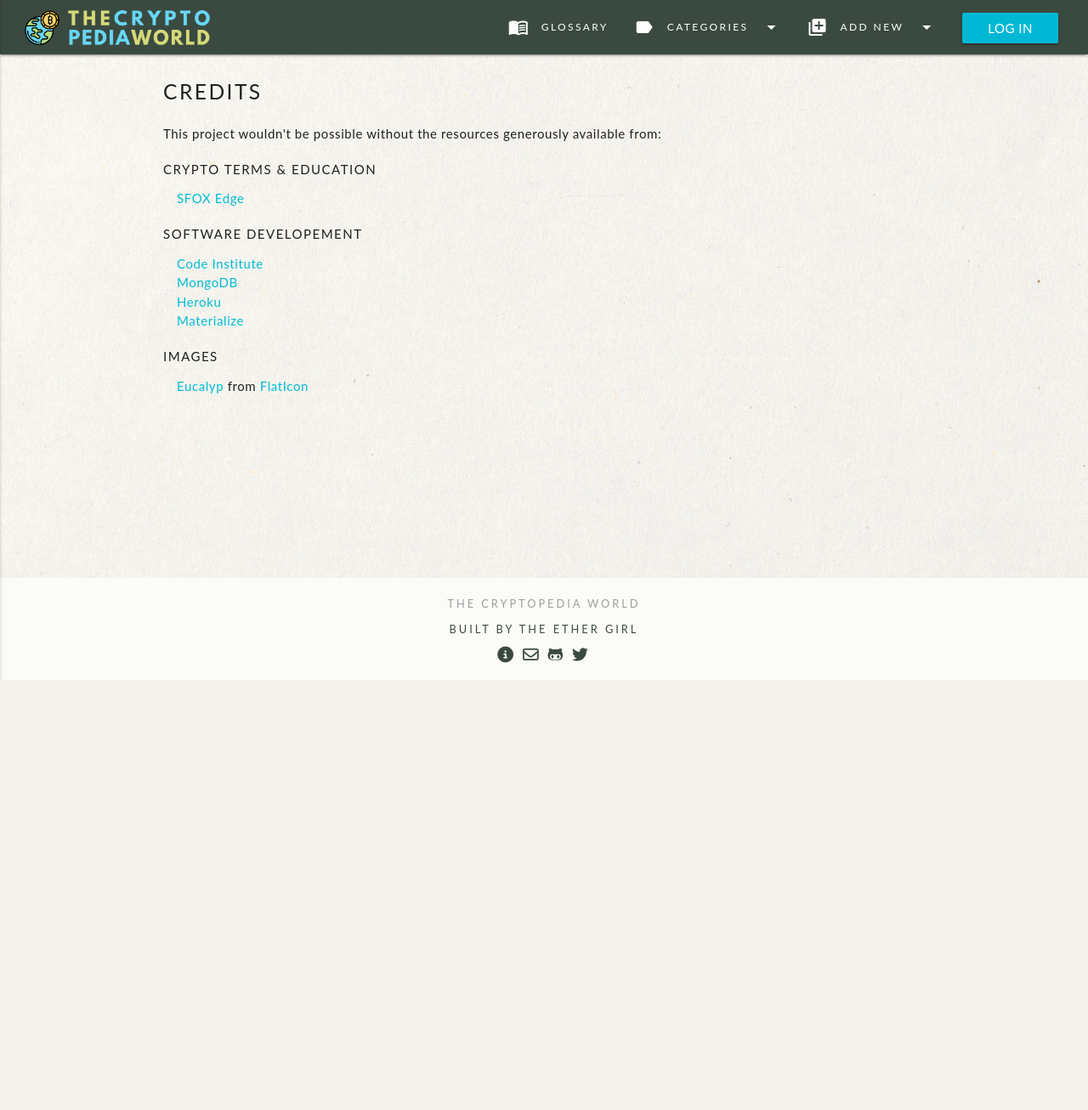
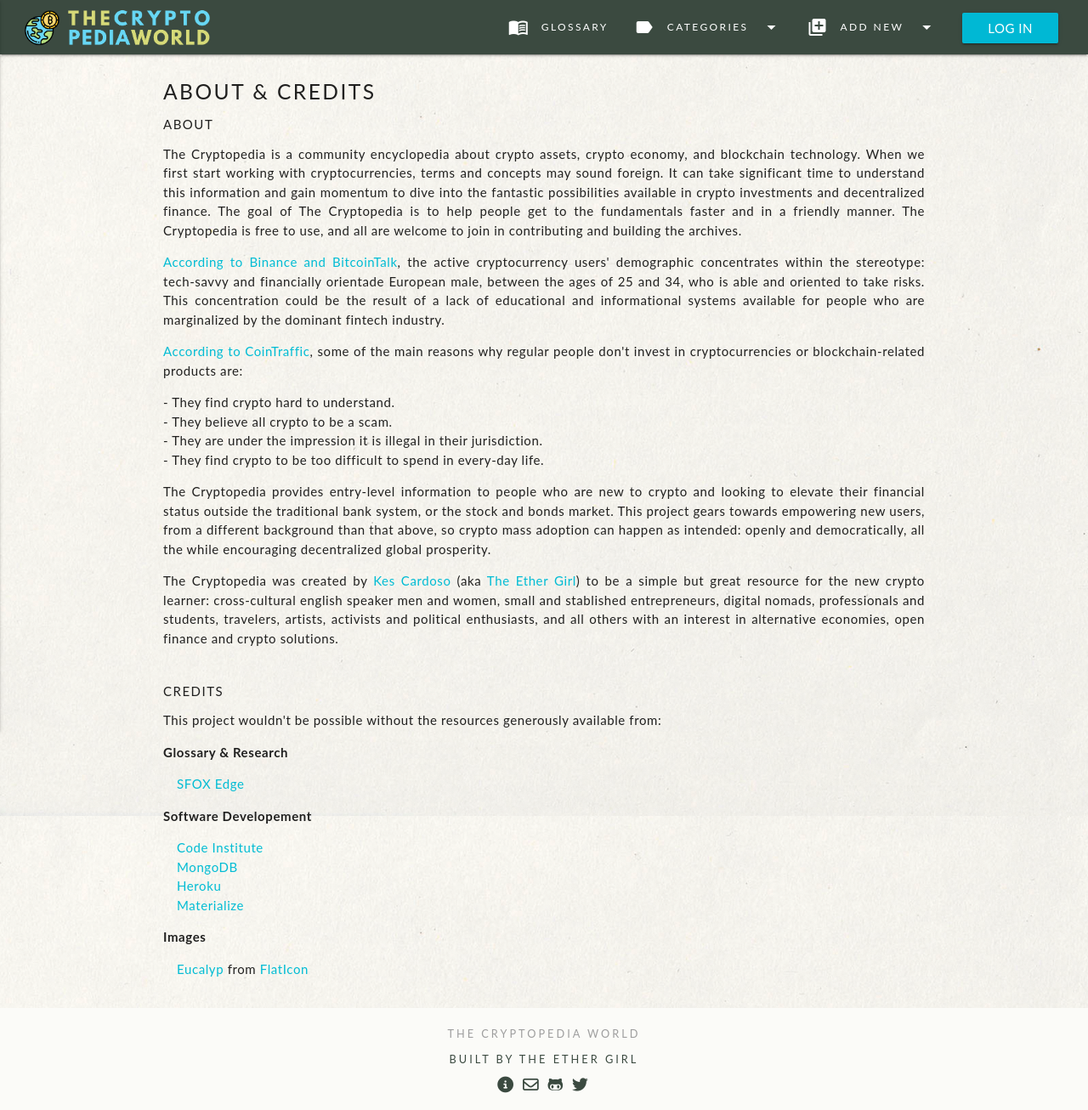
Before and after one commit to kescardoso/cryptopedia, a Flask app: page /credits in a window 1280 px wide. Shown: the whole page at 85% size. Before the commit the page ends 800 px from the top, so only its background shows below. Run offline with Flask 2, Linux system fonts and the light colour scheme; some libraries are stand-ins or nearby versions.

Commit message:
Update about and credits

```diff
--- a/static/css/style.css
+++ b/static/css/style.css
@@ -142,3 +142,12 @@
 .cred-list {
     margin-left: 16px;
 }
+
+/* About & Credits */
+.abt {
+    text-align: justify;
+}
+
+strong {
+    font-weight: bold;
+}
--- a/templates/credits.html
+++ b/templates/credits.html
@@ -1,15 +1,61 @@
 {% extends 'base.html' %}
 {% block content %}
 
-    <h5>Credits</h5>
-    <div class="row">
+    <h5>About & Credits</h5>
+    <div class="row abt">
 
         <div class="col s12">
+            <h6>About</h6>
+
+            <p>The Cryptopedia is a community encyclopedia about crypto assets, crypto economy, and blockchain technology.
+            When we first start working with cryptocurrencies, terms and concepts may sound foreign. It can take significant
+            time to understand this information and gain momentum to dive into the fantastic possibilities available in crypto
+            investments and decentralized finance. The goal of The Cryptopedia is to help people get to the fundamentals faster
+            and in a friendly manner. The Cryptopedia is free to use, and all are welcome to join in contributing and building the archives.
+            </p>
+
+            <p>
+            <a heref="https://www.similarweb.com/website/binance.com">According to Binance and BitcoinTalk</a>, the active cryptocurrency users'
+            demographic concentrates within the stereotype: tech-savvy and financially orientade European male, between the ages of 25 and 34,
+            who is able and oriented to take risks. This concentration could be the result of a lack of educational and informational systems
+            available for people who are marginalized by the dominant fintech industry.
+            </p>
+
+            <p>
+            <a href="https://cointraffic.io/blog/crypto-audience-revealed-who-is-your-target-user/">According to CoinTraffic</a>, some of the main
+            reasons why regular people don't invest in cryptocurrencies or blockchain-related products are:
+                <ul>
+                    <li>-   They find crypto hard to understand.</li>
+                    <li>-   They believe all crypto to be a scam.</li>
+                    <li>-   They are under the impression it is illegal in their jurisdiction.</li>
+                    <li>-   They find crypto to be too difficult to spend in every-day life.</li>
+                </ul>
+            </p>
+
+            <p>
+            The Cryptopedia provides entry-level information to people who are new to crypto and looking to elevate their financial status outside
+            the traditional bank system, or the stock and bonds market. This project gears towards empowering new users, from a different background
+            than that above, so crypto mass adoption can happen as intended: openly and democratically,
+            all the while encouraging decentralized global prosperity.
+            </p>
+
+            <p>
+            The Cryptopedia was created by <a href="http://kescardoso.com">Kes Cardoso</a> (aka <a href="https://twitter.com/TokensForK">The Ether Girl</a>)
+            to be a simple but great resource for the new crypto learner: cross-cultural english speaker men and women,
+            small and stablished entrepreneurs, digital nomads, professionals and students, travelers, artists, activists and political enthusiasts,
+            and all others with an interest in alternative economies, open finance and crypto solutions.
+            </p>
+        </div>
+    </div>
+
+    <div class="row">
+        <div class="col s12">
+            <h6>Credits</h6>
             <p>This project wouldn't be possible without the resources generously available from:</p>
         </div>
 
         <div class="col s12">
-            <h6>Crypto Terms & Education</h6>
+            <strong>Glossary & Research</strong>
             <ul class="cred-list">
                 <li><a href="https://blog.sfox.com/how-to-trade-cryptocurrency-a-glossary-of-terms-459aec6cfd3" target="_blank">SFOX Edge</a></li>
                 <li><a href="" target="_blank"></a></li>
@@ -18,7 +64,7 @@
         </div>
 
         <div class="col s12">
-            <h6>Software Developement</h6>
+            <strong>Software Developement</strong>
             <ul class="cred-list">
                 <li><a href="https://codeinstitute.net/" target="_blank">Code Institute</a></li>
                 <li><a href="http://mongodb.com/" target="_blank">MongoDB</a></li>
@@ -28,12 +74,11 @@
         </div>
 
         <div class="col s12">
-            <h6>Images</h6>
+            <strong>Images</strong>
             <ul class="cred-list">
                 <li><a href="https://www.flaticon.com/authors/eucalyp">Eucalyp</a> from <a href="https://www.flaticon.com/">FlatIcon</a></li>
             </ul>
         </div>
-
     </div>
 
 {% endblock %}
```
